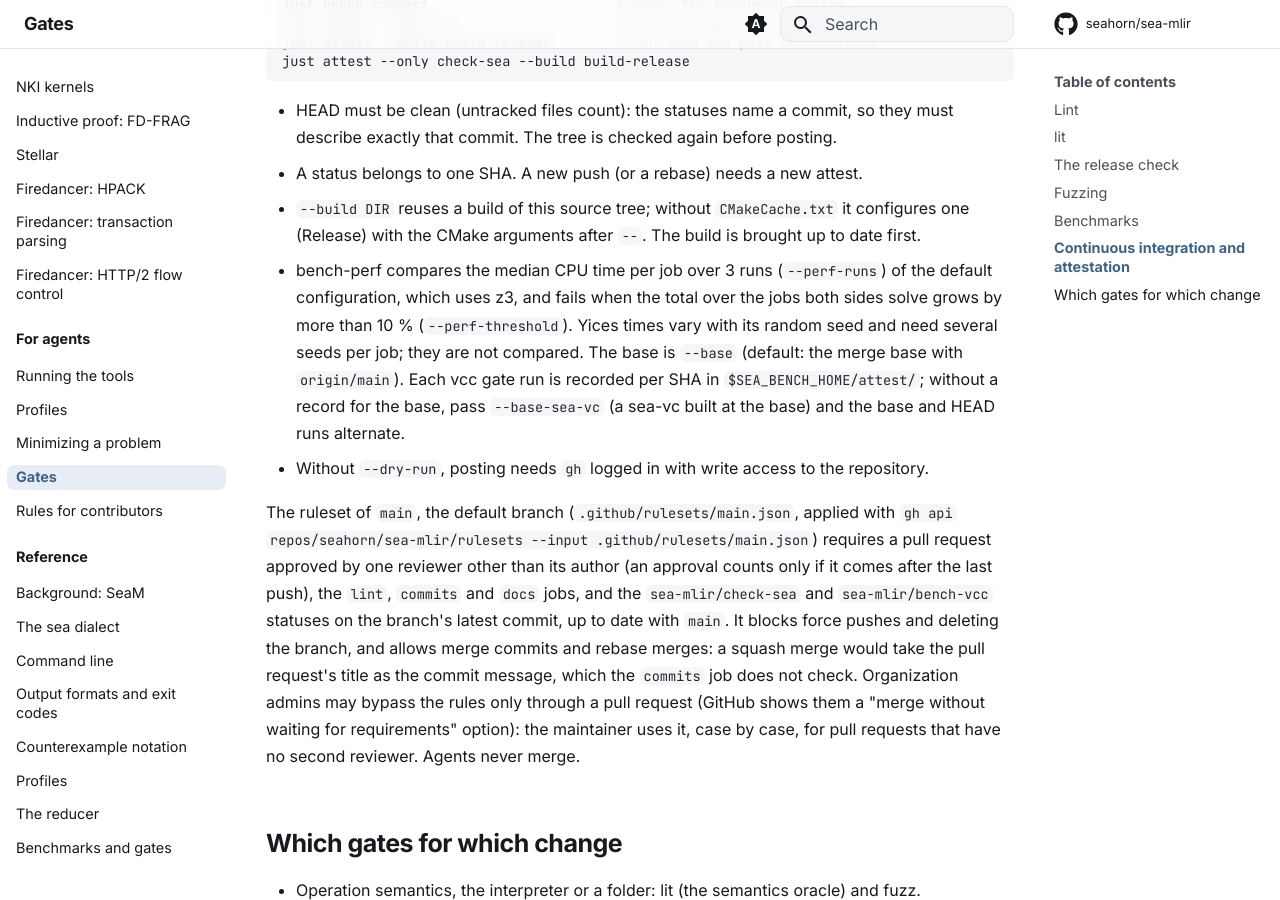
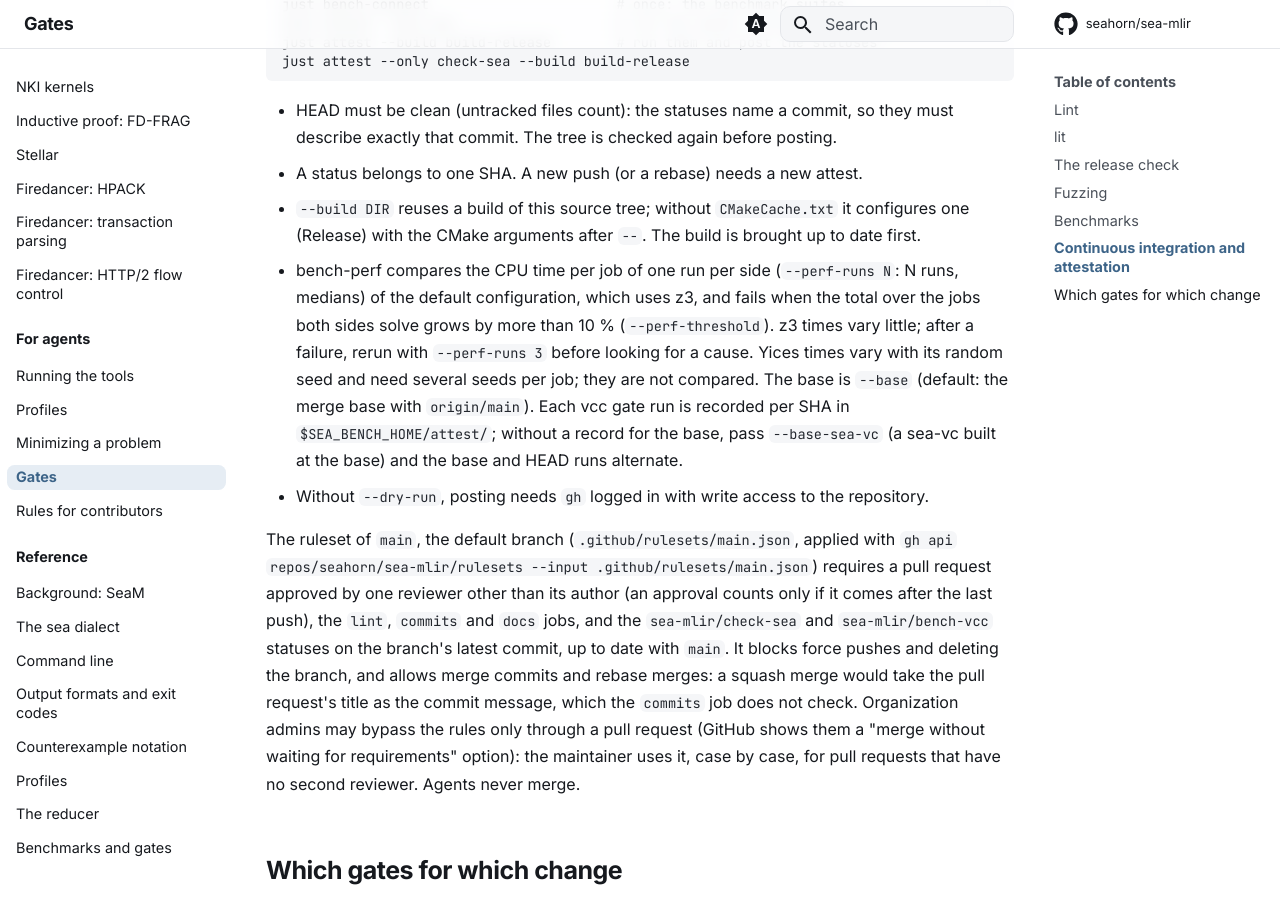
Before and after one commit to seahorn/sea-mlir, an MkDocs documentation site: the page built from docs/agents/gates.md, in a window 1280 px wide and 900 px high, scrolled down 3702 px. Built offline with MkDocs 1.6.1 and Material for MkDocs 9.7.7, drawn with Linux system fonts in a browser that asks for light colours; comment, search, counter and statistics services are not loaded.

Commit message:
ci(attest): one bench-perf run per side by default
z3 times vary little, so three runs per side tripled the cost of
attest for no gain. Default --perf-runs to 1; after a bench-perf
failure, attest prints a hint to rerun with --perf-runs 3.

Co-Authored-By: Claude Opus 5.5 <noreply@anthropic.com>

```diff
--- a/docs/agents/gates.md
+++ b/docs/agents/gates.md
@@ -151,10 +151,12 @@ just attest --only check-sea --build build-release
 - `--build DIR` reuses a build of this source tree; without
   `CMakeCache.txt` it configures one (Release) with the CMake arguments
   after `--`. The build is brought up to date first.
-- bench-perf compares the median CPU time per job over 3 runs
-  (`--perf-runs`) of the default configuration, which uses z3, and fails
-  when the total over the jobs both sides solve grows by more than 10 %
-  (`--perf-threshold`). Yices times vary with its random seed and need
+- bench-perf compares the CPU time per job of one run per side
+  (`--perf-runs N`: N runs, medians) of the default configuration, which
+  uses z3, and fails when the total over the jobs both sides solve grows
+  by more than 10 % (`--perf-threshold`). z3 times vary little; after a
+  failure, rerun with `--perf-runs 3` before looking for a cause.
+  Yices times vary with its random seed and need
   several seeds per job; they are not compared. The base is `--base`
   (default: the merge base with `origin/main`). Each vcc gate run is
   recorded per SHA in `$SEA_BENCH_HOME/attest/`; without a record for
```
Also changed, not shown: 1 other file.
